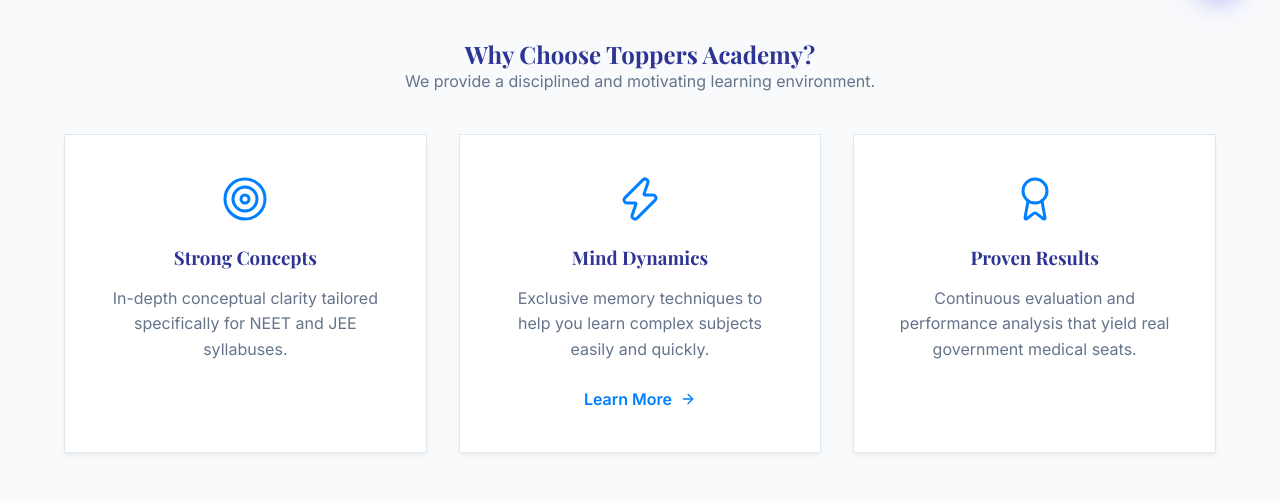
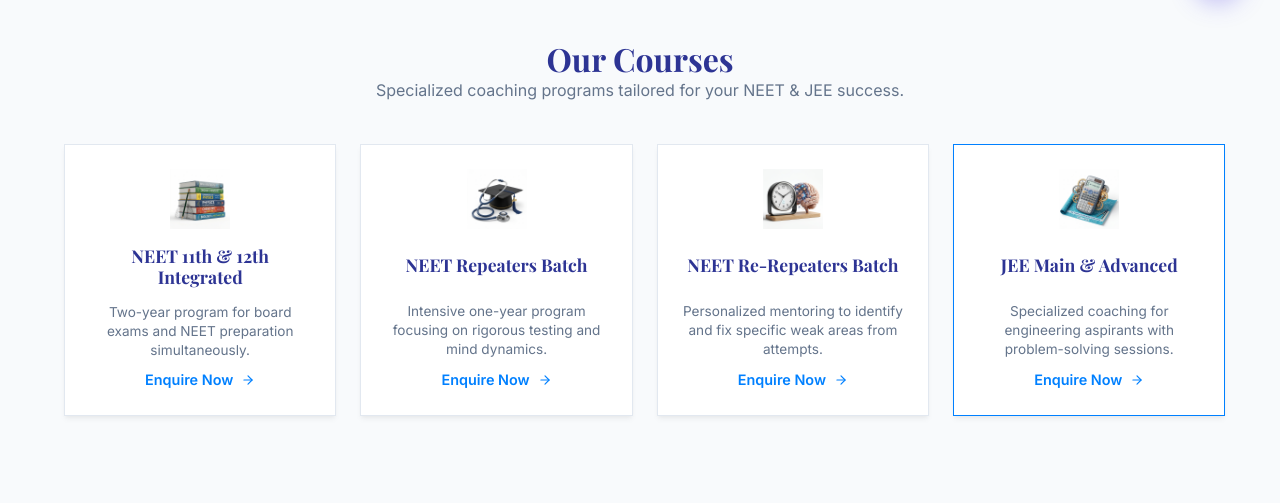
Before and after one commit to KungumapriyaaMKP/TAW-TUP, a React (Vite) app: page / in a window 1280 px wide. Shown: the part 770-1273 px from the top of the page. Built offline with nearby package versions, Linux system fonts and the light colour scheme; a web font is replaced by a local one.

Commit message:
Remove redundant Features section from Home page

```diff
--- a/src/pages/Home.jsx
+++ b/src/pages/Home.jsx
@@ -1,6 +1,3 @@
-import { Link } from 'react-router-dom';
-import EnquiryForm from '../components/EnquiryForm';
-import { ArrowRight, Target, Zap, Award } from 'lucide-react';
 import About from './About';
 import Courses from './Courses';
 import MindDynamics from './MindDynamics';
@@ -27,34 +24,6 @@ const Home = () => {
         </video>
       </section>
 
-      {/* Features Section */}
-      <section className="section bg-off-white">
-        <div className="container">
-          <div className="text-center mb-4">
-            <h2>Why Choose Toppers Academy?</h2>
-            <p className="text-light">We provide a disciplined and motivating learning environment.</p>
-          </div>
-
-          <div className="features-grid">
-            <div className="feature-card">
-              <div className="feature-icon"><Target size={48} strokeWidth={1.5} /></div>
-              <h3>Strong Concepts</h3>
-              <p>In-depth conceptual clarity tailored specifically for NEET and JEE syllabuses.</p>
-            </div>
-            <div className="feature-card">
-              <div className="feature-icon"><Zap size={48} strokeWidth={1.5} /></div>
-              <h3>Mind Dynamics</h3>
-              <p>Exclusive memory techniques to help you learn complex subjects easily and quickly.</p>
-              <Link to="/mind-dynamics" className="feature-link">Learn More <ArrowRight size={16}/></Link>
-            </div>
-            <div className="feature-card">
-              <div className="feature-icon"><Award size={48} strokeWidth={1.5} /></div>
-              <h3>Proven Results</h3>
-              <p>Continuous evaluation and performance analysis that yield real government medical seats.</p>
-            </div>
-          </div>
-        </div>
-      </section>
 
       {/* SPA Sections */}
       <div id="courses"><Courses /></div>
```
